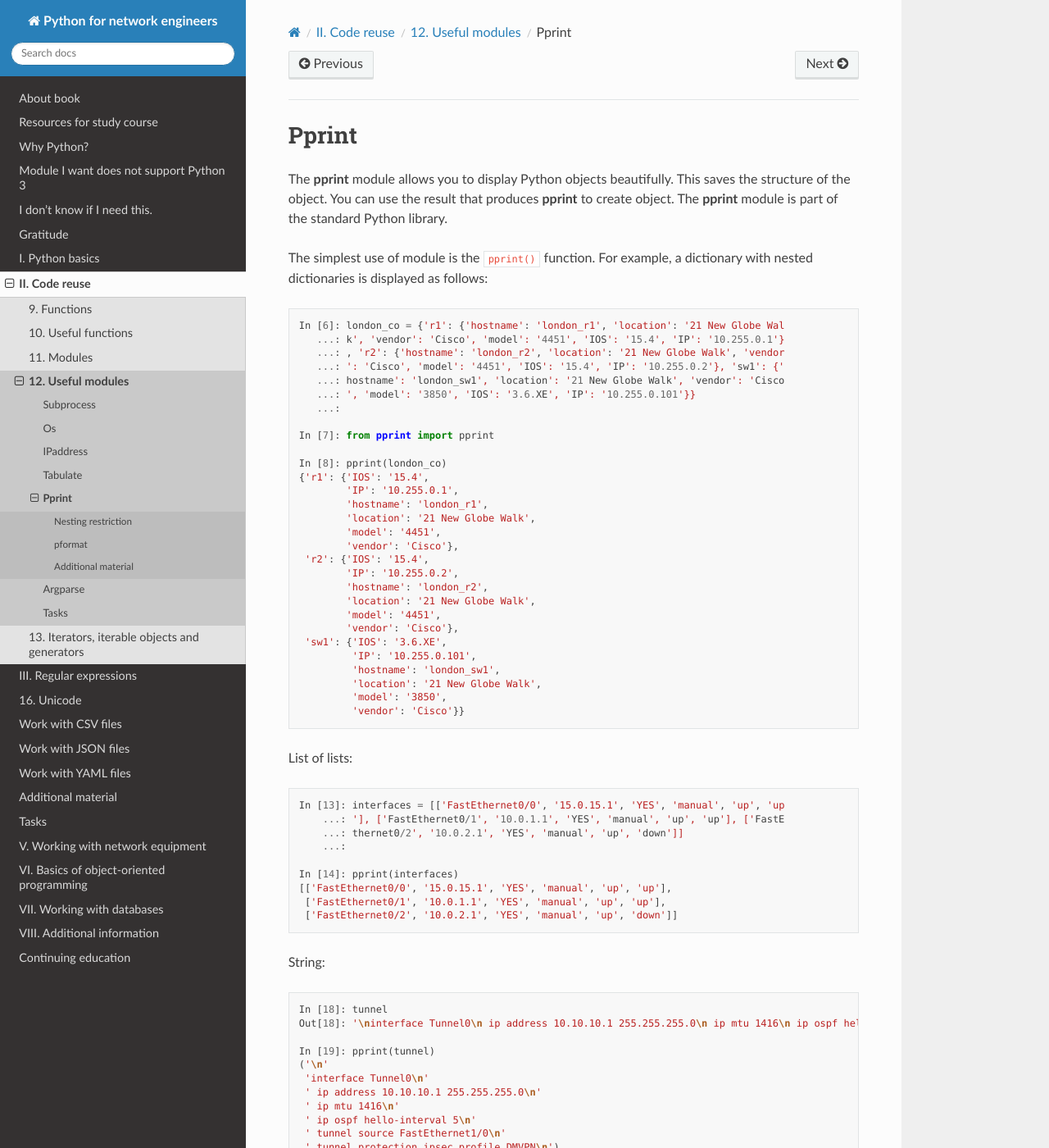
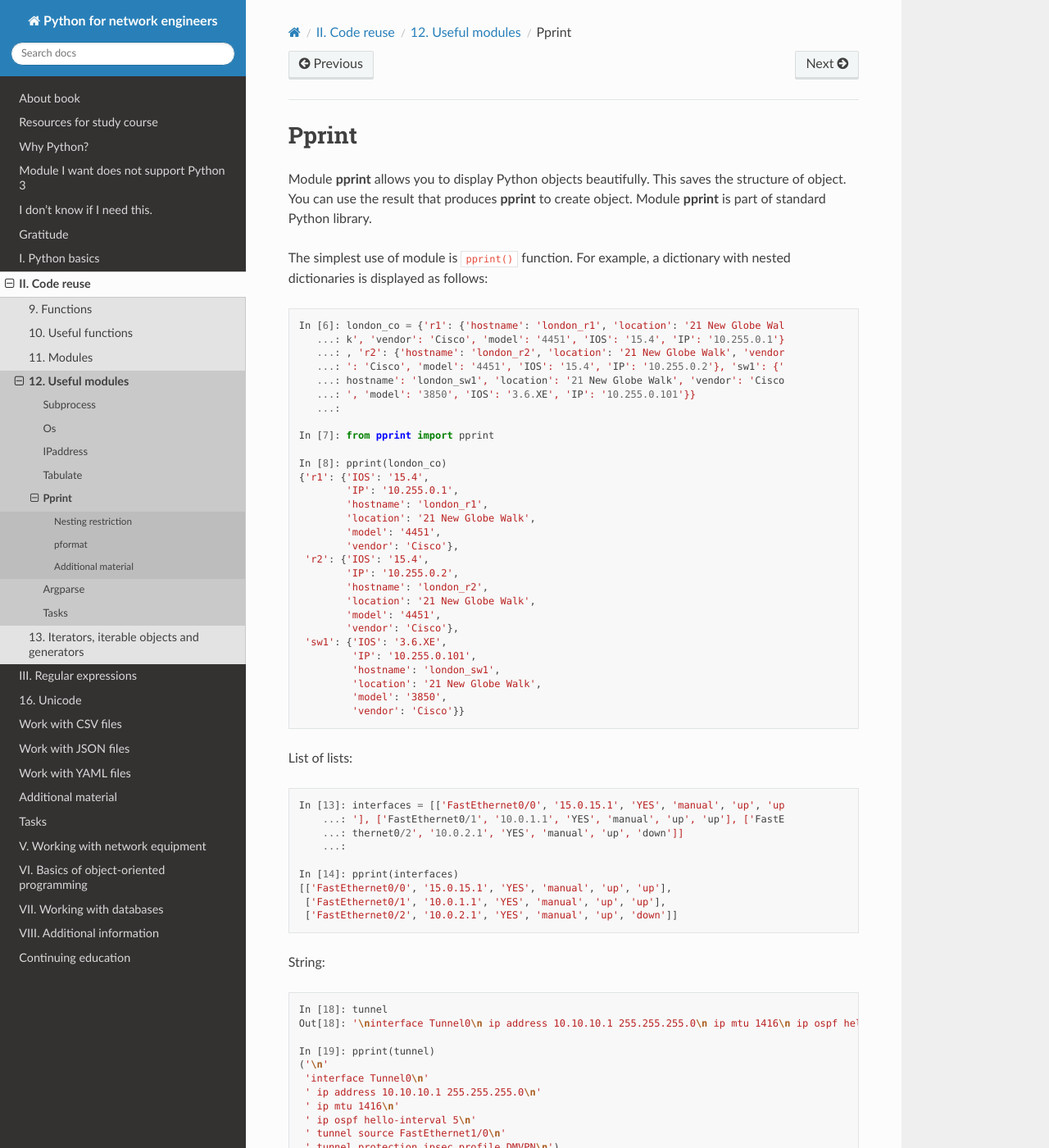
Before and after one commit to natenka/pyneng-book-en, a Sphinx documentation site: the page built from docs/source/book/12_useful_modules/pprint.rst, in a window 1280 px wide and 1400 px high. Shown: the whole window at 82% size. Built offline with Sphinx 7.4.7 and the Read the Docs theme 2.0.0, drawn with Linux system fonts in a browser that asks for light colours; pages that are not in the unit, such as notebooks, are missing from menus; some of the changed text lies outside the part shown.

Commit message:
Update pprint.rst

```diff
--- a/docs/source/book/12_useful_modules/pprint.rst
+++ b/docs/source/book/12_useful_modules/pprint.rst
@@ -1,9 +1,9 @@
 Pprint
 -------------
 
-The **pprint** module allows you to display Python objects beautifully. This saves the structure of the object. You can use the result that produces **pprint** to create object. The **pprint** module is part of the standard Python library.
+Module **pprint** allows you to display Python objects beautifully. This saves the structure of object. You can use the result that produces **pprint** to create object. Module **pprint** is part of standard Python library.
 
-The simplest use of module is the ``pprint()`` function.
+The simplest use of module is ``pprint()`` function.
 For example, a dictionary with nested dictionaries is displayed as follows:
 
 .. code:: python
@@ -71,7 +71,7 @@ String:
 Nesting restriction
 ~~~~~~~~~~~~~~~~~~~~~~~
 
-The pprint() function has an additional **depth** parameter that allows limiting the depth of data structure display.
+Function pprint() has an additional **depth** parameter that allows limiting the depth of data structure display.
 
 For example, there’s a dictionary:
 
```
